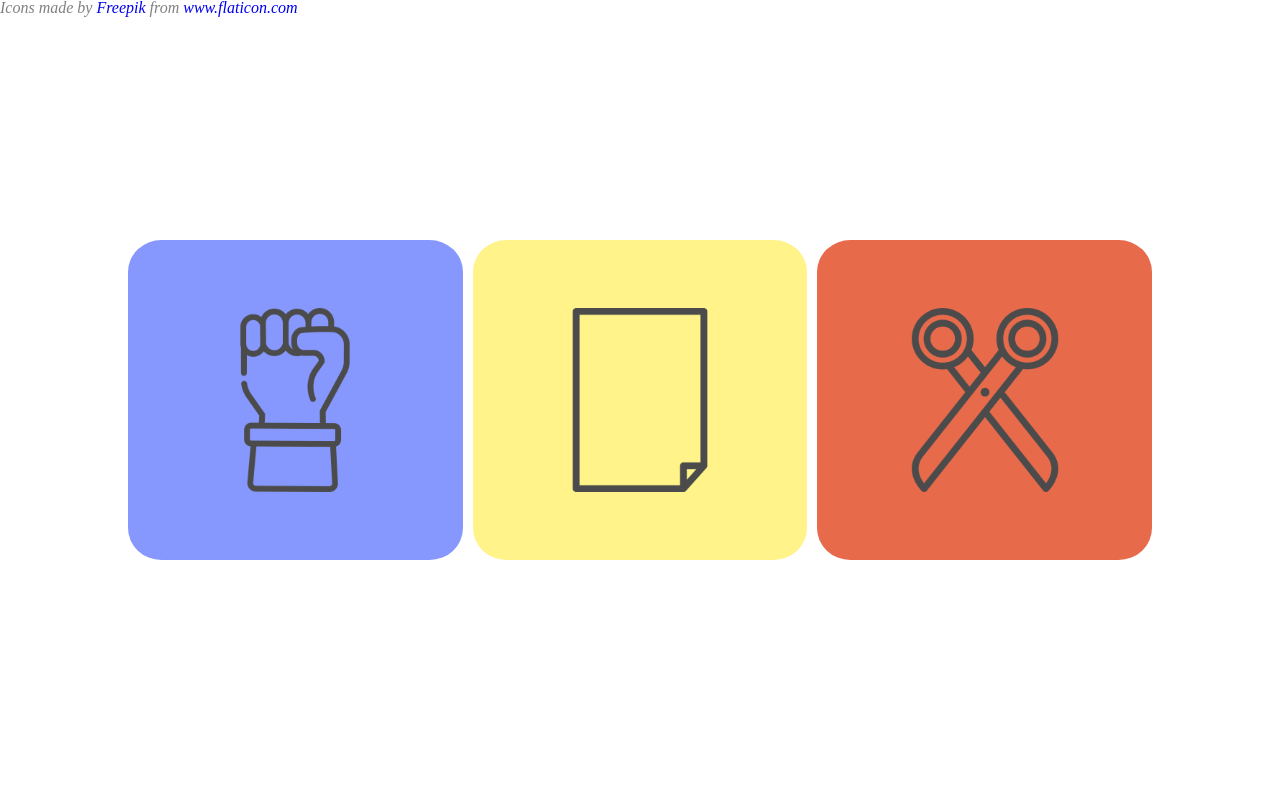
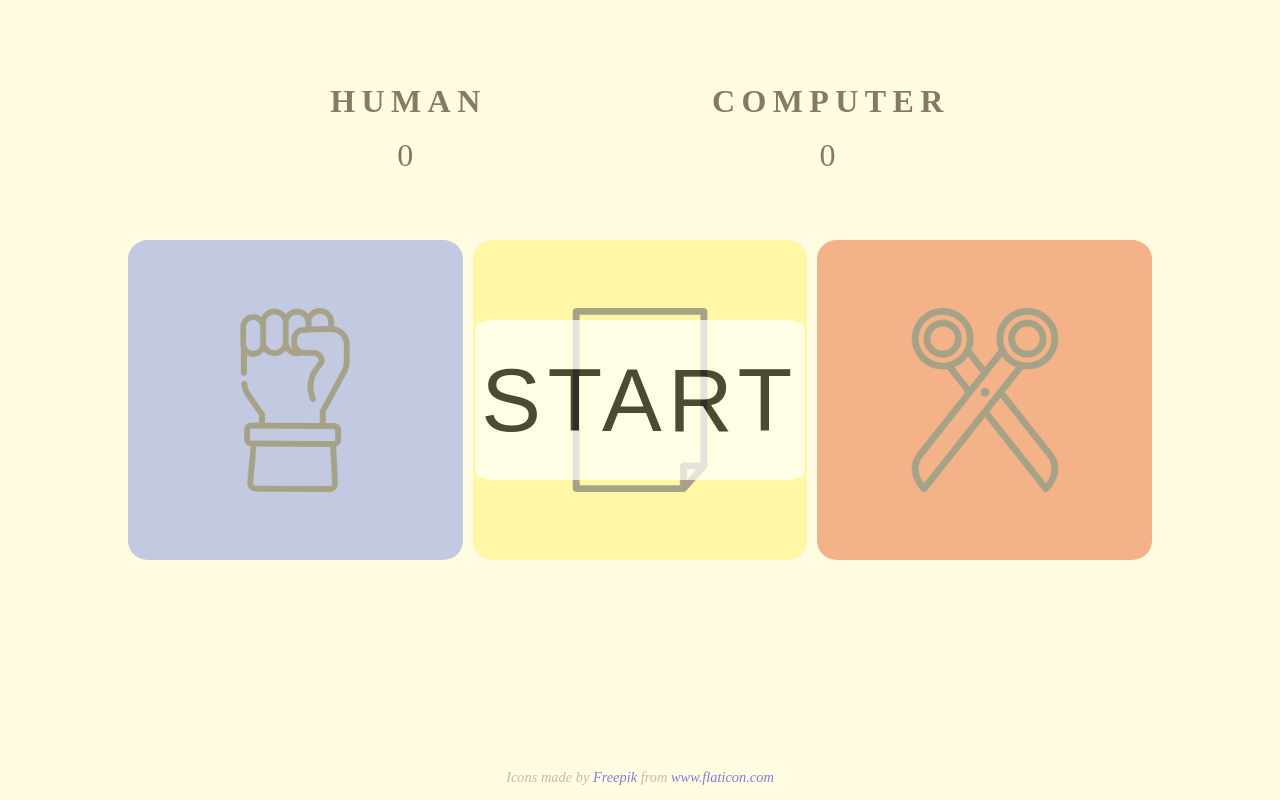
Before and after one commit to clavierbulb-green/A-New-Rock-Paper-Scissors, a plain HTML site: page index.html in a window 1280 px wide. Drawn offline with Linux system fonts and the light colour scheme.

Commit message:
Add scoreboard + opening start button w/ dimmer

```diff
--- a/assets/styles/main.css
+++ b/assets/styles/main.css
@@ -1,5 +1,42 @@
 :root {
 
+}
+
+
+button {
+    border: none;
+    border-radius: 6%;
+    cursor: pointer;
+    opacity: 0.7;
+}
+
+button:hover {
+    opacity: 1;
+}
+
+/* START BUTTON */
+#new_game {
+    display: flex;
+    justify-content: center;
+    position: fixed;
+    width: 100%;
+    z-index: 100;
+}
+
+#new_game #start {
+    letter-spacing: 0.4rem;
+    text-align: center;
+    background-color: #FFF;
+}
+
+#dimmer {
+    position: fixed;
+    width: 100%;
+    height: 100%;
+    background: #FFF9C4;
+    opacity: 0.5;
+    top: 0;
+    z-index: 99;
 }
 
 .play_container {
@@ -10,21 +47,9 @@
 }
 
 .play_container button {
-    border: none;
-    cursor: pointer;
-    opacity: 0.7;
-    font-size: 1.5rem;
-
     background-repeat: no-repeat;
     background-position: center;
     background-size: 55%;
-
-    border-radius: 10%;
-
-}
-
-button:hover {
-    opacity: 1;
 }
 
 
@@ -53,6 +78,21 @@ button:hover {
         top: 30%;
         grid-template-columns: repeat(3, 1fr);
     }
+    #new_game {
+        height: 20%;
+        top: 40%;
+    }
+    #new_game #start {
+        font-size: 7vw;
+    }
+
+    #scoreboard {
+        height: 12%;
+        width: 66%;
+        left: 17%;
+        top: 10%;
+        font-size: 2.5vw;
+    }
 }
 
 @media (orientation: portrait) {
@@ -63,14 +103,60 @@ button:hover {
         top: 10%;
         grid-template-columns: repeat(1, 1fr);
     }
+
+    #new_game {
+        height: 14%;
+        top: 43%;
+    }
+    #new_game #start {
+        font-size: 7vh;
+    }
+
+    #scoreboard {
+        height: 6%;
+        width: 100%;
+        left: 0%;
+        top: 1%;
+        font-size: 2.5vh;
+    }
 }
 
 /* IMAGE ATTRIBUTION */
 .attribution {
     font-style: italic;
+    font-size: 0.9rem;
+    text-align: center;
     color: grey;
+    position: absolute;
+    width: 86%;
+    left: 7%;
+    bottom: 2%;
 }
 
 .attribution a {
     text-decoration: none;
 }
+
+
+#scoreboard {
+    display: flex;
+    flex-direction: row;
+    justify-content: space-around;
+    align-items: center;
+
+    position: absolute;
+}
+
+#scoreboard .score {
+    display: flex;
+    flex-direction: column;
+    justify-content: space-between;
+    align-items: center;
+    height: 90%;
+    letter-spacing: 0.4rem;
+    font-weight: bold;
+}
+
+.score span {
+    font-weight: normal;
+}
--- a/index.html
+++ b/index.html
@@ -8,11 +8,20 @@
     <link rel="stylesheet" href="assets/styles/main.css">
 </head>
 <body>
+    <div id="dimmer"></div>
+    <div id="new_game">
+        <button id="start">START</button>
+    </div>
     <div class="play_container">
         <button class="play" id="rock"></button>
         <button class="play" id="paper"></button>
         <button class="play" id="scissors"></button>
     </div>
+    <div id="scoreboard">
+        <div class="score">HUMAN<span id="player">0</span></div>
+        <div class="score">COMPUTER<span id="computer">0</span></div>
+    </div>
+
     <div class="attribution">Icons made by <a href="https://www.flaticon.com/authors/freepik" title="Freepik">Freepik</a> from <a href="https://www.flaticon.com/" title="Flaticon">www.flaticon.com</a></div>
 
     <script src="scripts/main.js"></script>
--- a/scripts/main.js
+++ b/scripts/main.js
@@ -34,12 +34,12 @@ function computerPlay() {
     return randomChoice(MOVES);
 }
 
-function playRound(playerSelection, computerSelection) {
+function playRound(playerMove, computerMove) {
     /* Plays a single round of Rock Paper Scissors; returns a string that
      * declares the winner of the round. */
 
-    let pIndex = MOVES.indexOf(playerSelection);
-    let cIndex = MOVES.indexOf(computerSelection);
+    let pIndex = MOVES.indexOf(playerMove);
+    let cIndex = MOVES.indexOf(computerMove);
 
     let losesToPlayer = simplifyCircularIndex(pIndex - 1, MOVES.length);
     let winsOverPlayer= simplifyCircularIndex(pIndex + 1, MOVES.length);
@@ -59,15 +59,19 @@ function playRound(playerSelection, computerSelection) {
 function game(rounds) {
     /* Plays a game of Rock Paper Scissors for a given number of rounds. */
 
+    //TODO set up DOM scoreboard
     let playerScore = 0;
     let computerScore = 0;
 
     for (let r = 1; r <= rounds; r++) {
+        //TODO change to update DOM banner
         console.log(`Round ${r}:`)
 
         let compMove = computerPlay();
         let pMove = "";
         while (!MOVES.includes(pMove)) {
+            //TODO change to a banner that moves in from the side of the screen,
+            //asking the player to select a move
             pMove = prompt("Enter your move (rock, paper, or scissors)").toUpperCase();
         }
 
@@ -84,6 +88,8 @@ function game(rounds) {
             default:
                 console.log(`This round was a DRAW.`);
         }
+        //TODO set PLAYER_MOVE and COMP_MOVE to null
+        //TODO update DOM scoreboard instead
         console.log(`PLAYER: ${playerScore}, COMPUTER: ${computerScore}`);
         console.log(`\n`);
     }
@@ -104,8 +110,31 @@ let playButtons = document.getElementsByClassName('play');
 for (let i = 0; i < playButtons.length; i++) {
     let button = playButtons[i];
     button.addEventListener('click', () => {
-        let pMove = button.textContent;
+        //TODO change to updating global PLAYER_MOVE?
+        let pMove = button.id;
         let cMove = computerPlay();
         console.log(playRound(pMove, cMove));
     });
 }
+
+let startButton = document.getElementById("start");
+startButton.addEventListener("click", () => {
+    // hide dimmer and start dislpay (TODO put into separate function
+    const dimmer = document.getElementById("dimmer");
+    const newGameContainer = document.getElementById("new_game");
+    dimmer.style.display = "none";
+    newGameContainer.style.display = "none";
+
+    // TODO start a new game
+});
+
+
+function updateScore(pScore, cScore) {
+    /* Updates the DOM scoreboard with the player and computer scores */
+
+    const pScoreDisplay = document.querySelector('#player ');
+    const cScoreDisplay = document.querySelector('#computer');
+
+    pScoreDisplay.textContent = pScore;
+    cScoreDisplay.textContent = cScore;
+}
```
